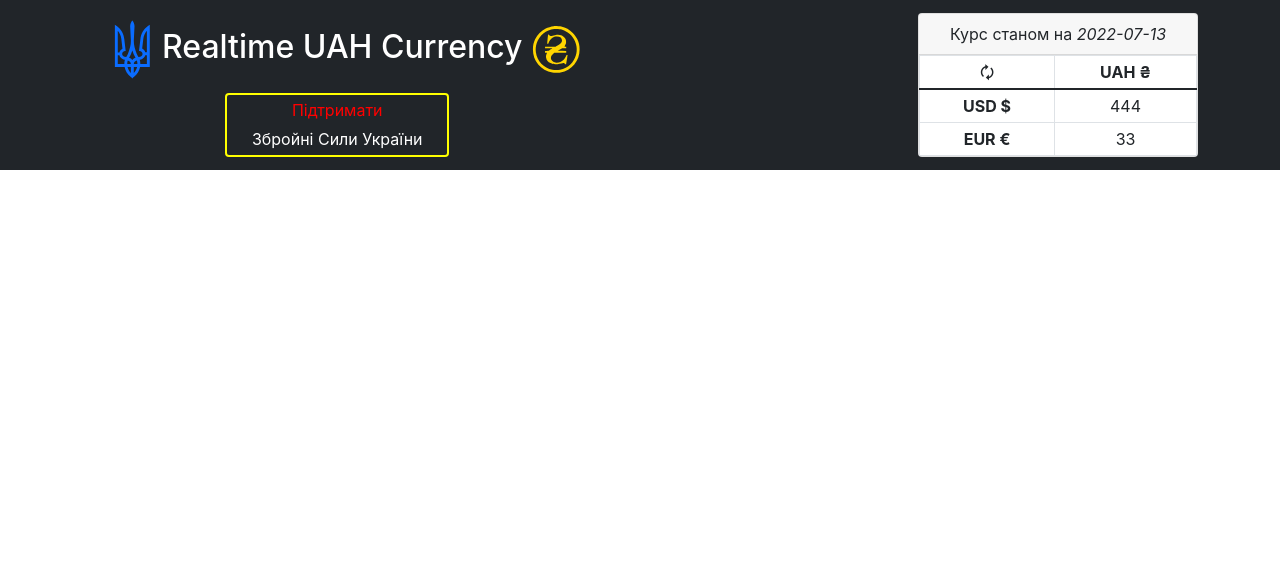
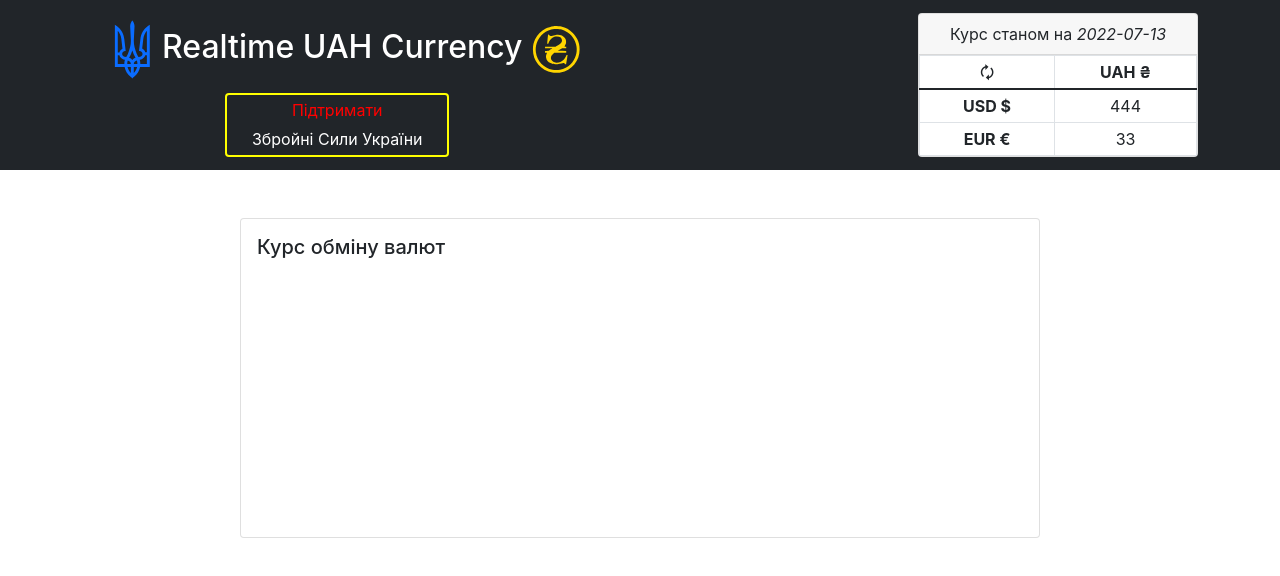
Before and after one commit to SetRedEyes/currency-converter, a React (Create React App) app: page / in a window 1280 px wide. Shown: the top 576 px of the page. Built offline with nearby package versions, Linux system fonts and the light colour scheme; no server answers.

Commit message:
started converter

```diff
--- a/src/app/App.tsx
+++ b/src/app/App.tsx
@@ -4,9 +4,8 @@ import CurrencyInput from './components/CurrencyInput'
 import axios from 'axios'
 import { convertCurrency } from '../utils/convertCurrency'
 import Converter from './components/Converter'
-import { Container } from 'react-bootstrap'
 import Header from './components/Header'
-import CurrencyBlock from './components/CurrencyBlock'
+import CurrencyBlock from './components/CurrencyTable'
 
 const App = () => {
   const [amount1, setAmount1] = useState(1)
@@ -57,6 +56,9 @@ const App = () => {
   return (
     <>
       <Header/>
+      <Converter />
+
+
       {/* <div>
         <CurrencyInput
           onAmountChange={handleAmount1Change}
@@ -72,7 +74,6 @@ const App = () => {
           amount={amount2}
           currency={currency2}
         />
-        <Converter />
       </div> */}
     </>
   )
--- a/src/app/components/Converter.tsx
+++ b/src/app/components/Converter.tsx
@@ -1,10 +1,21 @@
+import { Card, Container, Form } from 'react-bootstrap'
 
 const Converter = () => {
   return (
-    <div>
+    <Container className='d-flex justify-content-center mt-5 '>
+      <Card
+        style={{
+          width: '50rem',
+          height: '20rem'
+        }}
+      >
+        <Card.Body>
+          <Card.Title>Курс обміну валют</Card.Title>
 
-    </div>
-  );
-};
+        </Card.Body>
+      </Card>
+    </Container>
+  )
+}
 
-export default Converter;
+export default Converter
--- a/src/app/components/Header.tsx
+++ b/src/app/components/Header.tsx
@@ -1,7 +1,7 @@
-import { Button, Container, Image,  Navbar } from 'react-bootstrap'
+import { Button, Container, Image, Navbar } from 'react-bootstrap'
 import trident from '../../assets/images/trident.svg'
 import uah from '../../assets/images/uah.svg'
-import CurrencyBlock from './CurrencyBlock'
+import CurrencyBlock from './CurrencyTable'
 const Header = () => {
   return (
     <Navbar bg='dark' variant='dark' expand='lg'>
@@ -13,7 +13,7 @@ const Header = () => {
           <br />
           <Button
             className='donate-btn'
-              href='https://bank.gov.ua/ua/about/support-the-armed-forces'
+            href='https://savelife.in.ua/donate/'
             target='_blank'
             rel='noreferrer'
           >
--- a/src/index.css
+++ b/src/index.css
@@ -1,6 +1,5 @@
 body {
   margin: 0;
-  min-width: 521px;
   font-family: -apple-system, BlinkMacSystemFont, 'Segoe UI', 'Roboto', 'Oxygen',
     'Ubuntu', 'Cantarell', 'Fira Sans', 'Droid Sans', 'Helvetica Neue',
     sans-serif;
```
Also changed, not shown: src/app/components/CurrencyTable.tsx (renamed from src/app/components/CurrencyBlock.tsx, +4 -10 lines). Lines whose indentation alone changed are shown as unchanged.
